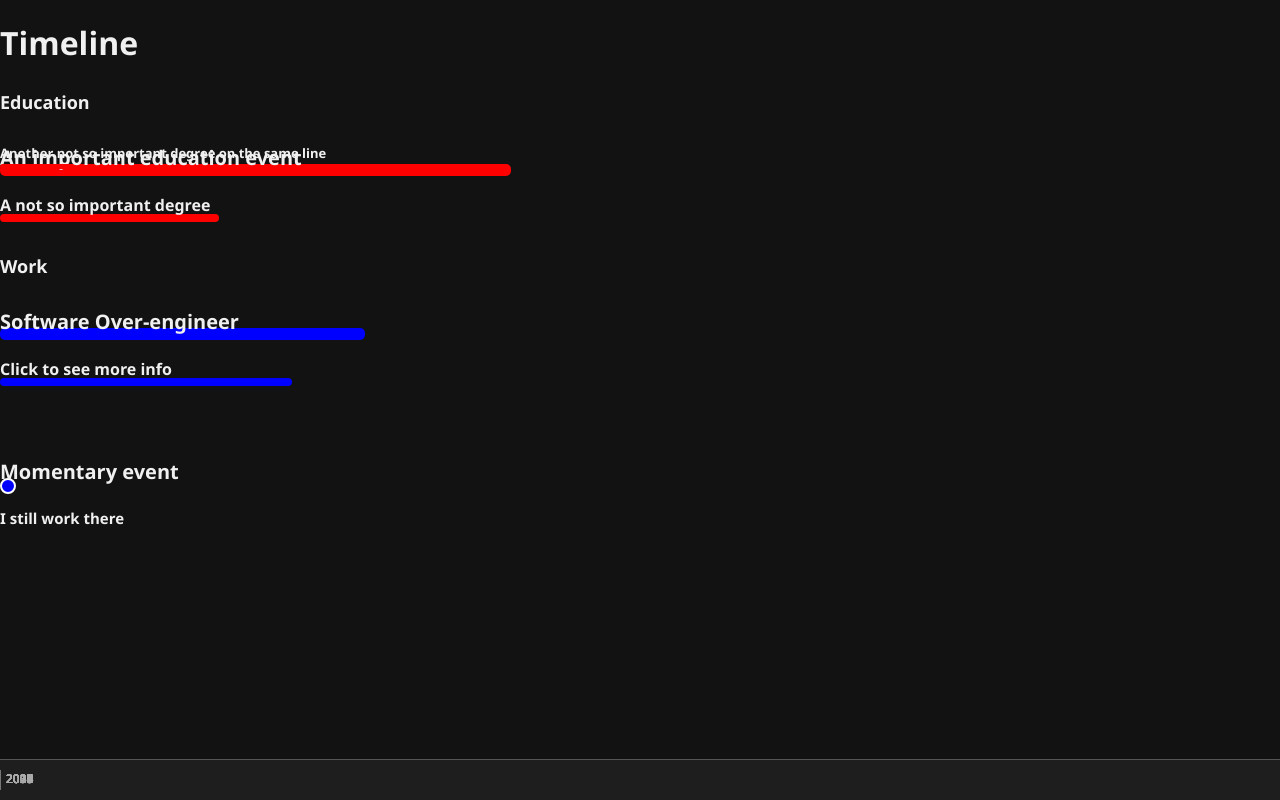
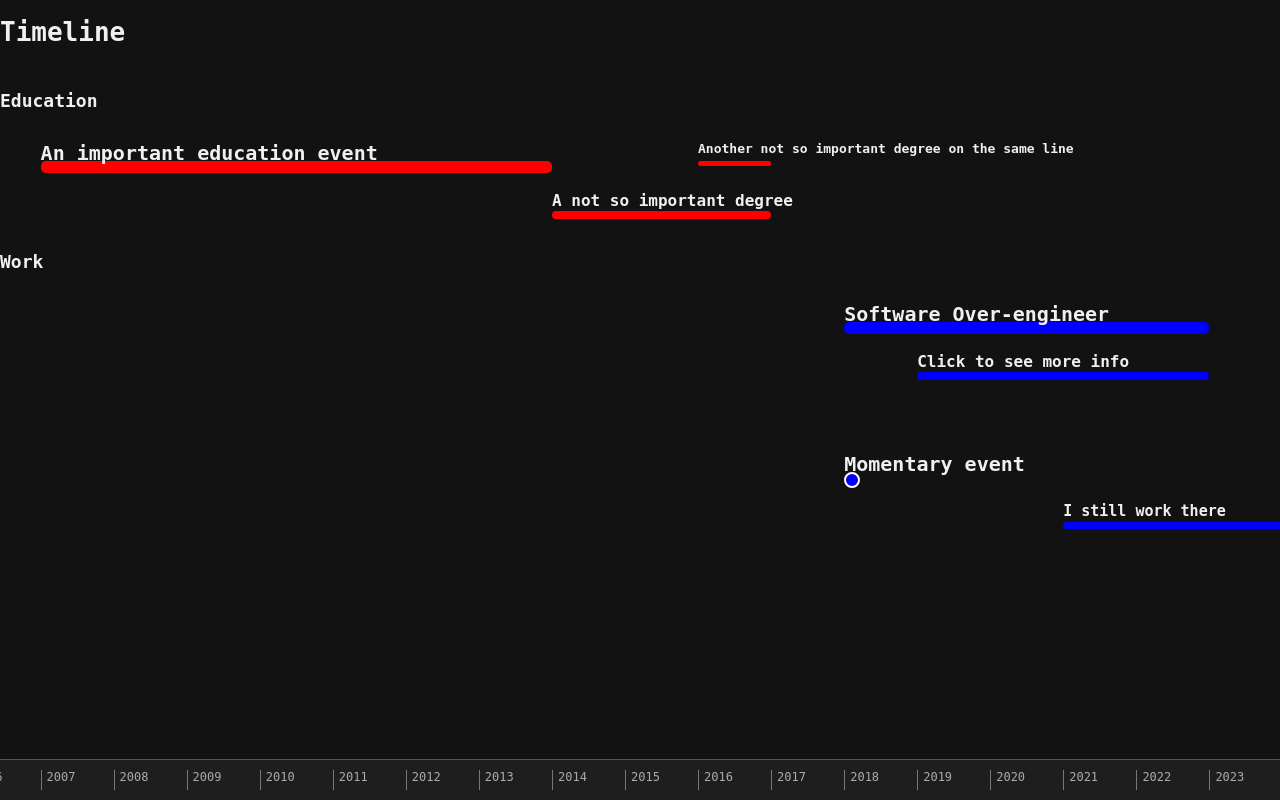
Before and after one commit to gostopa1/Timeline, a PHP site: page / in a window 1280 px wide. Run offline with PHP 8.4, Linux system fonts and the light colour scheme.

Commit message:
Added more sensible variable names, added condition to read 'today' as an ending date. Changed font

```diff
--- a/index.php
+++ b/index.php
@@ -8,7 +8,7 @@
         margin: 0;
         background: #121212;
         color: #f0f0f0;
-        font-family: 'Segoe UI', sans-serif;
+        font-family: monospace;
         overflow: hidden;
     }
     #wrapper {
@@ -143,7 +143,10 @@
         let allDates = [];
         data.forEach(e => {
             allDates.push(new Date(e['Starting Date']));
-            if (e['Ending Date']) allDates.push(new Date(e['Ending Date']));
+            if (e['Ending Date']){
+                if (e['Ending Date']=="today") allDates.push(new Date(Date.now()));
+                else allDates.push(new Date(e['Ending Date']));
+            }
         });
         minDate = new Date(Math.min(...allDates));
         minDate.setDate(minDate.getDate()+365*1.5); // Add one 1.5 year to offset
@@ -155,12 +158,12 @@
 
     function buildTimeline(categories) {
         container.innerHTML = '';
-        let y = 80;
+        let offset_from_top = 80;
         let cat_ind = 0;
         for (let cat in categories) {
             const catDiv = document.createElement('div');
             catDiv.className = 'category';
-            catDiv.style.top = y + 'px';
+            catDiv.style.top = offset_from_top + 'px';
             container.appendChild(catDiv);
 
             const title = document.createElement('div');
@@ -177,7 +180,10 @@
 
             events.forEach(e => {
                 const start = new Date(e['Starting Date']);
-                const end = e['Ending Date'] ? new Date(e['Ending Date']) : null;
+
+                if (e['Ending Date']=="today") var end = new Date(Date.now());
+                else var end = e['Ending Date'] ? new Date(e['Ending Date']) : null;
+
                 const startOffset = (start - minDate)/(1000*3600*24) * pixelsPerDay;
 
                 let layer = e['Line'];
@@ -228,10 +234,10 @@
                 }
             });
             const category_offset = 40;
-            y += (layers.length*50) + category_offset;
+            offset_from_top += (layers.length*50) + category_offset;
             cat_ind+=1;
         }
-        container.style.height = y + 'px';
+        container.style.height = offset_from_top + 'px';
     }
 
     function drawAxis() {
```
